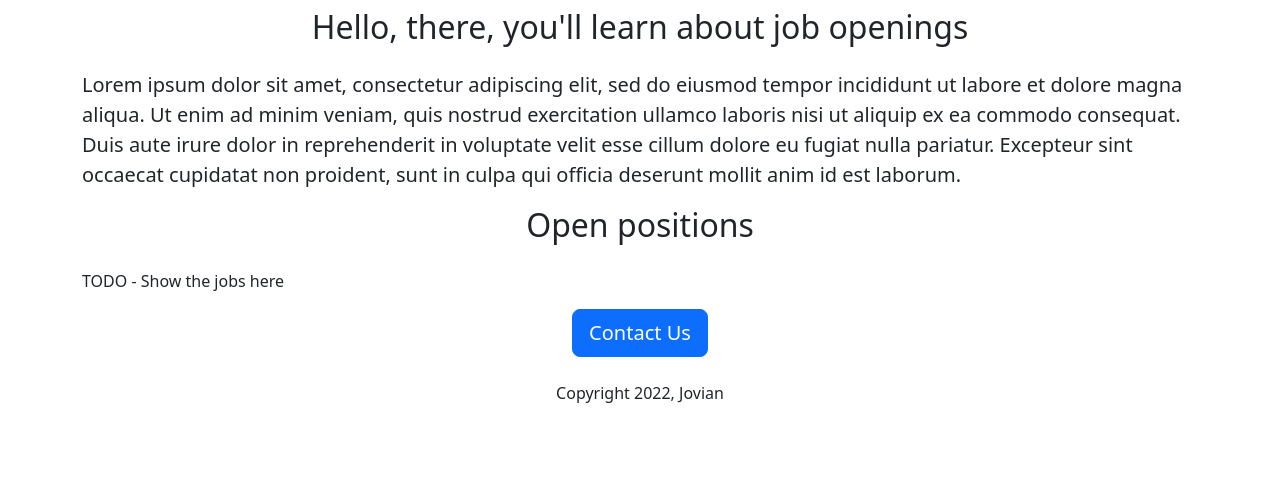
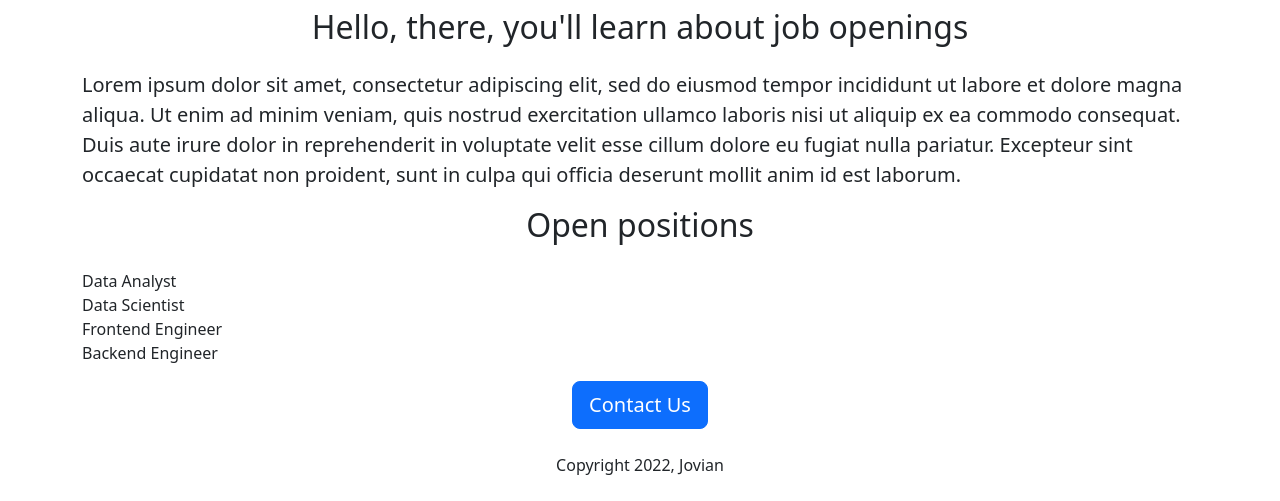
Before and after one commit to smorshenniygus/learning_web, a Flask app: page / in a window 1280 px wide. Shown: the part 440-941 px from the top of the page. Before the commit the page ends 843 px from the top, so only its background shows below. Run offline with Flask 2, Linux system fonts and the light colour scheme.

Commit message:
add dirty DB

```diff
--- a/main.py
+++ b/main.py
@@ -2,10 +2,38 @@ from flask import Flask, render_template
 
 app = Flask(__name__)
 
+JOBS = [
+  {
+    'id': 1,
+    'title': 'Data Analyst',
+    'location': 'Bengaluru, India',
+    'salary': 'Rs. 10,00,000'
+  },
+  {
+    'id': 2,
+    'title': 'Data Scientist',
+    'location': 'Delhi, India',
+    'salary': 'Rs. 15,00,000'
+  },
+  {
+    'id': 3,
+    'title': 'Frontend Engineer',
+    'location': 'Remote',
+    'salary': 'Rs. 12,00,000'
+  },
+  {
+    'id': 4,
+    'title': 'Backend Engineer',
+    'location': 'San Francisco, USA',
+    'salary': '$120,000'
+  }
+]
+
 
 @app.route("/")
 def hello_world():
-  return render_template('home.html')
+  return render_template('home.html',
+                         jobs=JOBS)
 
 
 if __name__ == "__main__":
--- a/templates/home.html
+++ b/templates/home.html
@@ -21,7 +21,11 @@
       Lorem ipsum dolor sit amet, consectetur adipiscing elit, sed do eiusmod tempor incididunt ut labore et dolore magna aliqua. Ut enim ad minim veniam, quis nostrud exercitation ullamco laboris nisi ut aliquip ex ea commodo consequat. Duis aute irure dolor in reprehenderit in voluptate velit esse cillum dolore eu fugiat nulla pariatur. Excepteur sint occaecat cupidatat non proident, sunt in culpa qui officia deserunt mollit anim id est laborum.
     </p>
     <h2 class="text-center mt-2 mb-4">Open positions</h2>
-    <p>TODO - Show the jobs here</p>
+    <p>
+      {% for job in jobs %}
+        <div>{{job['title']}}</div>
+      {% endfor %}
+    </p>
     <div class="text-center mt-2 mb-4">
     <button class="btn btn-primary btn-lg">Contact Us</button>
       <p class="mt-4">
```
